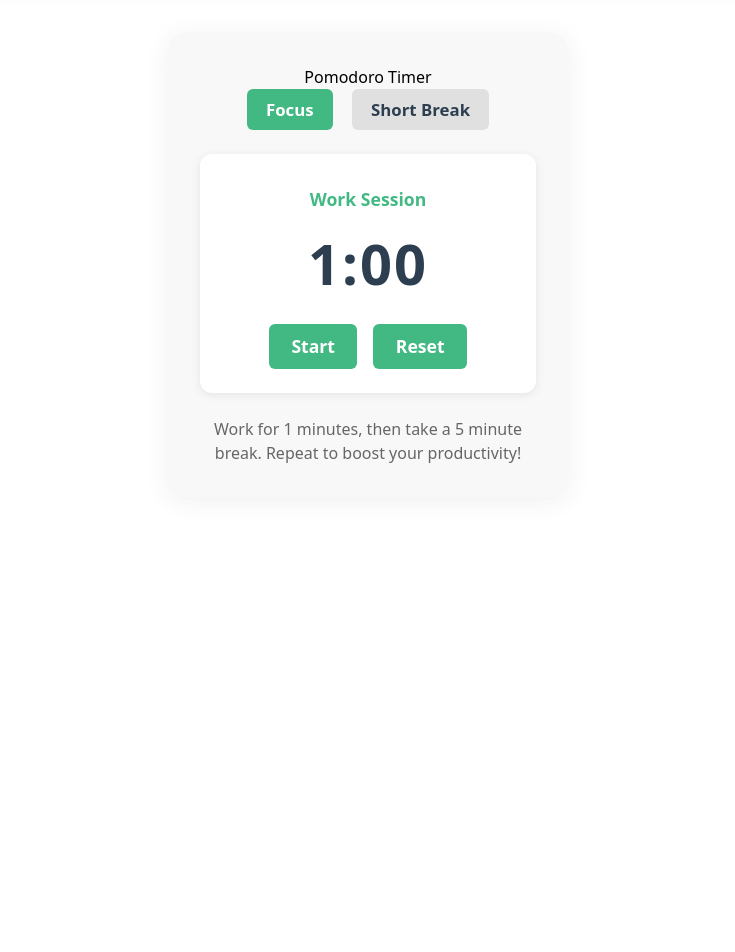
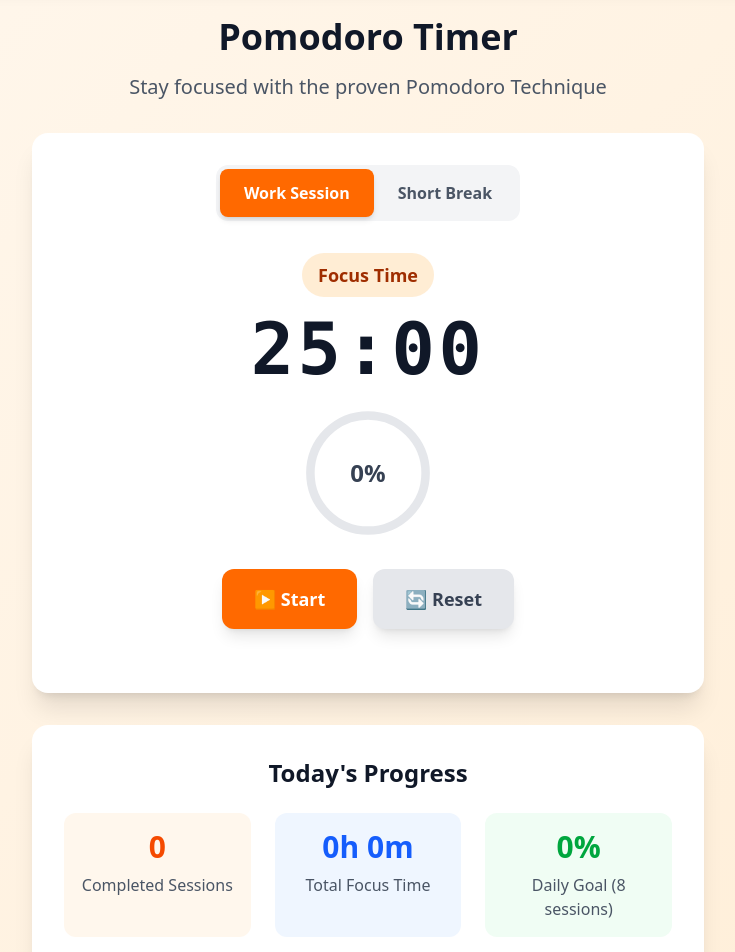
Before and after one commit to JimmyRitter/TaskManager, a Vue app in the folder web/: page /pomodoro in a window 1280 px wide. Shown: the part 80-1032 px from the top of the page, without its empty margins (272-1007 px from the left). Before the commit the page ends 801 px from the top, so only its background shows below. Built offline with nearby package versions, Linux system fonts and the light colour scheme; sample sign-in values are in the browser's storage; the HTML template or start-up script is replaced by a standard one.

Commit message:
feat(ui): styling pomodoro view - Giving the pomodoro view a good looking following the app desing pattern

```diff
--- a/web/src/views/PomodoroView.vue
+++ b/web/src/views/PomodoroView.vue
@@ -1,39 +1,205 @@
 <template>
-  <section class="pomodoro-container">
-    <h1>Pomodoro Timer</h1>
-    <div class="session-switch">
-      <button :class="{ active: !isBreak }" @click="setFocus">Focus</button>
-      <button :class="{ active: isBreak }" @click="setBreak">Short Break</button>
-    </div>
-    <div class="timer-card">
-      <div class="timer-label">{{ isBreak ? 'Break' : 'Work Session' }}</div>
-      <div class="timer-display">{{ minutes }}:{{ seconds < 10 ? '0' + seconds : seconds }}</div>
-      <div class="timer-controls">
-        <button @click="toggleTimer">{{ isRunning ? 'Pause' : 'Start' }}</button>
-        <button @click="resetTimer">Reset</button>
+  <div class="min-h-screen bg-gradient-to-br from-orange-50 to-orange-100 py-8">
+    <div class="max-w-4xl mx-auto px-4 sm:px-6 lg:px-8">
+      <!-- Header Section -->
+      <div class="text-center mb-8">
+        <h1 class="text-4xl font-bold text-gray-900 mb-4">
+          Pomodoro Timer
+        </h1>
+        <p class="text-xl text-gray-600">
+          Stay focused with the proven Pomodoro Technique
+        </p>
+      </div>
+
+      <!-- Main Timer Card -->
+      <div class="max-w-2xl mx-auto">
+        <div class="bg-white rounded-2xl shadow-xl p-8 mb-8">
+          <!-- Session Type Selector -->
+          <div class="flex justify-center mb-8">
+            <div class="bg-gray-100 p-1 rounded-xl flex">
+              <button
+                @click="setFocus"
+                :class="[
+                  'px-6 py-3 rounded-lg font-semibold transition-all duration-200',
+                  !isBreak
+                    ? 'bg-orange-500 text-white shadow-md'
+                    : 'text-gray-600 hover:text-gray-800'
+                ]"
+              >
+                Work Session
+              </button>
+              <button
+                @click="setBreak"
+                :class="[
+                  'px-6 py-3 rounded-lg font-semibold transition-all duration-200',
+                  isBreak
+                    ? 'bg-orange-500 text-white shadow-md'
+                    : 'text-gray-600 hover:text-gray-800'
+                ]"
+              >
+                Short Break
+              </button>
+            </div>
+          </div>
+
+          <!-- Timer Display -->
+          <div class="text-center mb-8">
+            <div class="mb-4">
+              <span class="inline-block px-4 py-2 bg-orange-100 text-orange-800 rounded-full text-lg font-semibold">
+                {{ isBreak ? 'Break Time' : 'Focus Time' }}
+              </span>
+            </div>
+            <div class="text-7xl font-mono font-bold text-gray-900 mb-6 tracking-wider">
+              {{ String(minutes).padStart(2, '0') }}:{{ String(seconds).padStart(2, '0') }}
+            </div>
+
+            <!-- Progress Ring -->
+            <div class="flex justify-center mb-8">
+              <div class="relative w-32 h-32">
+                <svg class="w-32 h-32 transform -rotate-90" viewBox="0 0 120 120">
+                  <!-- Background circle -->
+                  <circle
+                    cx="60"
+                    cy="60"
+                    r="54"
+                    stroke="currentColor"
+                    stroke-width="8"
+                    fill="none"
+                    class="text-gray-200"
+                  />
+                  <!-- Progress circle -->
+                  <circle
+                    cx="60"
+                    cy="60"
+                    r="54"
+                    stroke="currentColor"
+                    stroke-width="8"
+                    fill="none"
+                    stroke-linecap="round"
+                    :class="isBreak ? 'text-blue-500' : 'text-orange-500'"
+                    :stroke-dasharray="circumference"
+                    :stroke-dashoffset="strokeDashoffset"
+                    class="transition-all duration-1000 ease-out"
+                  />
+                </svg>
+                <div class="absolute inset-0 flex items-center justify-center">
+                  <span class="text-2xl font-bold text-gray-700">
+                    {{ Math.round(progress * 100) }}%
+                  </span>
+                </div>
+              </div>
+            </div>
+
+            <!-- Control Buttons -->
+            <div class="flex justify-center gap-4">
+              <button
+                @click="toggleTimer"
+                :class="[
+                  'px-8 py-4 rounded-xl font-semibold text-lg transition-all duration-200 shadow-lg',
+                  isRunning
+                    ? 'bg-red-500 hover:bg-red-600 text-white'
+                    : 'bg-orange-500 hover:bg-orange-600 text-white'
+                ]"
+              >
+                {{ isRunning ? '⏸️ Pause' : '▶️ Start' }}
+              </button>
+              <button
+                @click="resetTimer"
+                class="px-8 py-4 bg-gray-200 hover:bg-gray-300 text-gray-700 rounded-xl font-semibold text-lg transition-all duration-200 shadow-lg"
+              >
+                🔄 Reset
+              </button>
+            </div>
+          </div>
+        </div>
+
+        <!-- Statistics Card -->
+        <div class="bg-white rounded-2xl shadow-xl p-8 mb-8">
+          <h3 class="text-2xl font-semibold text-gray-900 mb-6 text-center">Today's Progress</h3>
+          <div class="grid grid-cols-1 md:grid-cols-3 gap-6">
+            <div class="text-center p-4 bg-orange-50 rounded-xl">
+              <div class="text-3xl font-bold text-orange-600 mb-2">{{ focusSessions }}</div>
+              <div class="text-gray-600 font-medium">Completed Sessions</div>
+            </div>
+            <div class="text-center p-4 bg-blue-50 rounded-xl">
+              <div class="text-3xl font-bold text-blue-600 mb-2">{{ focusHours }}h {{ focusMinutes }}m</div>
+              <div class="text-gray-600 font-medium">Total Focus Time</div>
+            </div>
+            <div class="text-center p-4 bg-green-50 rounded-xl">
+              <div class="text-3xl font-bold text-green-600 mb-2">{{ Math.round((focusSessions / 8) * 100) }}%</div>
+              <div class="text-gray-600 font-medium">Daily Goal (8 sessions)</div>
+            </div>
+          </div>
+        </div>
+
+        <!-- Info Card -->
+        <div class="bg-white rounded-2xl shadow-xl p-8">
+          <h3 class="text-2xl font-semibold text-gray-900 mb-4 text-center">How it Works</h3>
+          <div class="grid grid-cols-1 md:grid-cols-2 gap-6 text-gray-600">
+            <div class="flex items-start space-x-3">
+              <div class="flex-shrink-0 w-8 h-8 bg-orange-100 rounded-full flex items-center justify-center">
+                <span class="text-orange-600 font-bold">1</span>
+              </div>
+              <div>
+                <h4 class="font-semibold text-gray-900 mb-1">Work Session</h4>
+                <p>Focus on a single task for {{ FOCUS_DURATION }} minutes without distractions.</p>
+              </div>
+            </div>
+            <div class="flex items-start space-x-3">
+              <div class="flex-shrink-0 w-8 h-8 bg-blue-100 rounded-full flex items-center justify-center">
+                <span class="text-blue-600 font-bold">2</span>
+              </div>
+              <div>
+                <h4 class="font-semibold text-gray-900 mb-1">Short Break</h4>
+                <p>Take a 5-minute break to rest and recharge your mind.</p>
+              </div>
+            </div>
+            <div class="flex items-start space-x-3">
+              <div class="flex-shrink-0 w-8 h-8 bg-green-100 rounded-full flex items-center justify-center">
+                <span class="text-green-600 font-bold">3</span>
+              </div>
+              <div>
+                <h4 class="font-semibold text-gray-900 mb-1">Repeat</h4>
+                <p>Continue the cycle. After 4 sessions, take a longer 15-30 minute break.</p>
+              </div>
+            </div>
+            <div class="flex items-start space-x-3">
+              <div class="flex-shrink-0 w-8 h-8 bg-purple-100 rounded-full flex items-center justify-center">
+                <span class="text-purple-600 font-bold">4</span>
+              </div>
+              <div>
+                <h4 class="font-semibold text-gray-900 mb-1">Stay Consistent</h4>
+                <p>The key to success is maintaining regular, focused work sessions.</p>
+              </div>
+            </div>
+          </div>
+        </div>
       </div>
     </div>
-    <div class="pomodoro-info">
-      <p>Work for {{ FOCUS_DURATION }} minutes, then take a 5 minute break. Repeat to boost your productivity!</p>
-      <p v-if="focusSessions > 0" class="focus-summary">
-        You focused for {{ focusHours }} {{ focusHours === 1 ? 'hour' : 'hours' }}
-        <span v-if="focusMinutes > 0">and {{ focusMinutes }} {{ focusMinutes === 1 ? 'minute' : 'minutes' }}</span>
-      </p>
+
+    <!-- Notification Toast -->
+    <div v-if="showNotification" class="fixed bottom-4 right-4 z-50">
+      <div class="bg-orange-500 text-white px-6 py-4 rounded-lg shadow-lg font-medium">
+        {{ notificationMessage }}
+      </div>
     </div>
-  </section>
+  </div>
 </template>
 
 <script setup lang="ts">
 import { ref, computed, watch, onUnmounted, onMounted } from 'vue'
 
-const FOCUS_DURATION = 1;
+const FOCUS_DURATION = 25; // 25 minutes for proper Pomodoro
 
 const WORK_DURATION = FOCUS_DURATION * 60
 const BREAK_DURATION = 5 * 60 // 5 minutes
 
 const timeLeft = ref(WORK_DURATION)
+const totalDuration = ref(WORK_DURATION)
 const isBreak = ref(false)
 const isRunning = ref(false)
+const showNotification = ref(false)
+const notificationMessage = ref('')
 let interval: number | undefined
 
 const focusSessions = ref(0)
@@ -44,11 +210,30 @@ const focusMinutesTotal = computed(() => focusSessions.value * FOCUS_DURATION)
 const focusHours = computed(() => Math.floor(focusMinutesTotal.value / 60))
 const focusMinutes = computed(() => focusMinutesTotal.value % 60)
 
+// Progress calculation for the circular progress bar
+const progress = computed(() => {
+  return (totalDuration.value - timeLeft.value) / totalDuration.value
+})
+
+const circumference = 2 * Math.PI * 54 // radius = 54
+const strokeDashoffset = computed(() => {
+  return circumference - (progress.value * circumference)
+})
+
 let originalTitle = document.title
 
 function updateTitle() {
   const label = isBreak.value ? 'Break' : 'Focus'
-  document.title = `${minutes.value}:${seconds.value < 10 ? '0' + seconds.value : seconds.value} - ${label} | TaskManager`
+  const timeString = `${String(minutes.value).padStart(2, '0')}:${String(seconds.value).padStart(2, '0')}`
+  document.title = `${timeString} - ${label} | TaskManager`
+}
+
+function showToast(message: string) {
+  notificationMessage.value = message
+  showNotification.value = true
+  setTimeout(() => {
+    showNotification.value = false
+  }, 3000)
 }
 
 watch([minutes, seconds, isBreak], updateTitle)
@@ -83,7 +268,9 @@ function pauseTimer() {
 
 function resetTimer() {
   pauseTimer()
-  timeLeft.value = isBreak.value ? BREAK_DURATION : WORK_DURATION
+  const duration = isBreak.value ? BREAK_DURATION : WORK_DURATION
+  timeLeft.value = duration
+  totalDuration.value = duration
 }
 
 function toggleTimer() {
@@ -96,105 +283,37 @@ function toggleTimer() {
 
 function switchSession() {
   pauseTimer()
+
   if (!isBreak.value) {
     focusSessions.value++
+    showToast('🎉 Work session complete! Time for a break.')
+    isBreak.value = true
+    timeLeft.value = BREAK_DURATION
+    totalDuration.value = BREAK_DURATION
+  } else {
+    showToast('✨ Break over! Ready for another focus session?')
+    isBreak.value = false
+    timeLeft.value = WORK_DURATION
+    totalDuration.value = WORK_DURATION
   }
-  isBreak.value = !isBreak.value
-  timeLeft.value = isBreak.value ? BREAK_DURATION : WORK_DURATION
-  startTimer()
+
+  // Auto-start the next session
+  setTimeout(() => {
+    startTimer()
+  }, 1000)
 }
 
 function setFocus() {
   pauseTimer()
   isBreak.value = false
   timeLeft.value = WORK_DURATION
+  totalDuration.value = WORK_DURATION
 }
 
 function setBreak() {
   pauseTimer()
   isBreak.value = true
   timeLeft.value = BREAK_DURATION
+  totalDuration.value = BREAK_DURATION
 }
 </script>
-
-<style scoped>
-.pomodoro-container {
-  max-width: 400px;
-  margin: 3rem auto;
-  padding: 2rem;
-  background: var(--color-background-soft, #f8f8f8);
-  border-radius: 16px;
-  box-shadow: 0 4px 24px rgba(60,60,60,0.08);
-  text-align: center;
-}
-.session-switch {
-  display: flex;
-  justify-content: center;
-  gap: 1.2rem;
-  margin-bottom: 1.5rem;
-}
-.session-switch button {
-  background: #e0e0e0;
-  color: #2c3e50;
-  border: none;
-  border-radius: 6px;
-  padding: 0.5rem 1.2rem;
-  font-size: 1.05rem;
-  font-weight: 600;
-  cursor: pointer;
-  transition: background 0.2s, color 0.2s;
-}
-.session-switch button.active {
-  background: #42b983;
-  color: #fff;
-}
-.timer-card {
-  background: #fff;
-  border-radius: 12px;
-  box-shadow: 0 2px 8px rgba(60,60,60,0.10);
-  padding: 2rem 1rem 1.5rem 1rem;
-  margin-bottom: 1.5rem;
-}
-.timer-label {
-  font-size: 1.1rem;
-  color: #42b983;
-  font-weight: 600;
-  margin-bottom: 0.5rem;
-}
-.timer-display {
-  font-size: 3.5rem;
-  font-weight: bold;
-  letter-spacing: 2px;
-  margin-bottom: 1.2rem;
-  color: #2c3e50;
-}
-.timer-controls {
-  display: flex;
-  justify-content: center;
-  gap: 1rem;
-}
-.timer-controls button {
-  background: #42b983;
-  color: white;
-  border: none;
-  border-radius: 6px;
-  padding: 0.6rem 1.4rem;
-  font-size: 1.1rem;
-  font-weight: 600;
-  cursor: pointer;
-  transition: background 0.2s;
-}
-.timer-controls button:hover {
-  background: #36996b;
-}
-.pomodoro-info {
-  margin-top: 1.5rem;
-  color: var(--vt-c-text-light-2, #666);
-  font-size: 1rem;
-}
-.focus-summary {
-  margin-top: 0.7rem;
-  font-weight: 600;
-  color: #2c3e50;
-}
-</style>
```
